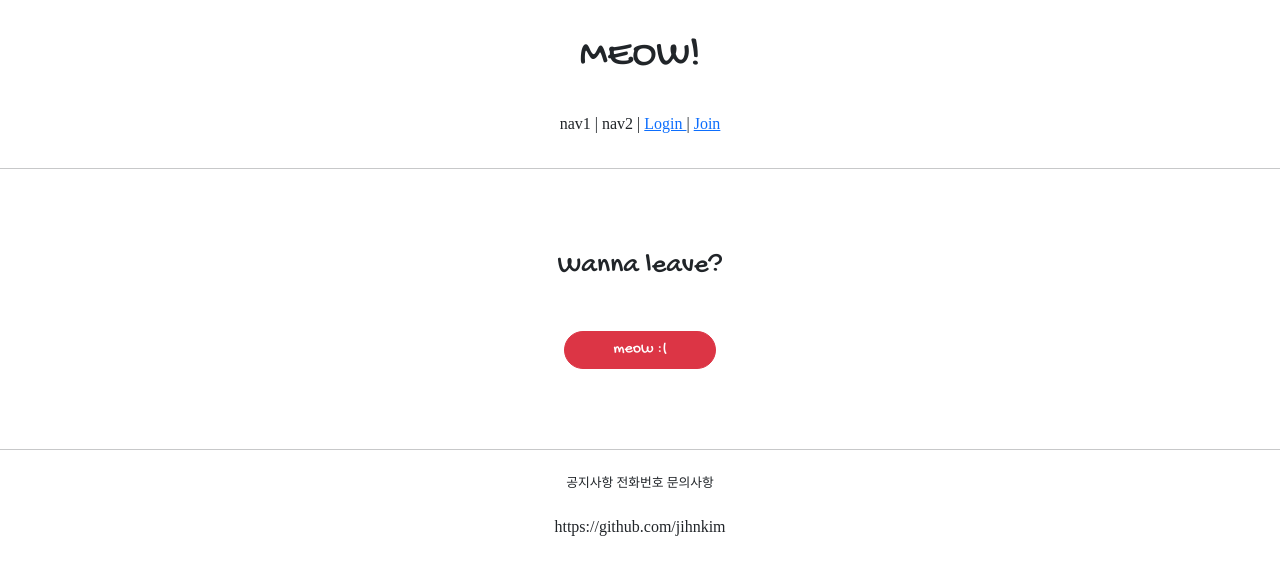
After one commit to jihnkim/kjhweb, a Django app: page /accounts/delete/1 in a window 1280 px wide. The commit adds this page. Shown: the top 575 px of the page. Run offline with Django 3.2, Linux system fonts and the light colour scheme; tables that the repository leaves empty hold one stand-in row (values such as "Sample post"); parts of the project's set-up code (start-up, migrations or seed data) failed here and were passed over; some libraries are stand-ins or nearby versions; some web fonts are replaced.

Commit message:
07/19 pattern2

```diff
--- /dev/null
+++ b/accountapp/templates/accountapp/delete.html
@@ -0,0 +1,22 @@
+{% extends 'base.html' %}
+
+{% block content %}
+    <div class="text-center mw-500 m-auto">
+        <div class="m-5">
+            <h3 style="font-family: 'Gochi Hand', cursive">Wanna leave?</h3>
+        </div>
+        <div>
+            <form action="{% url 'accountapp:delete' pk=target_user.pk %}" method="post">
+                {% csrf_token %}
+                <div style="font-family: 'Gochi Hand', cursive" class="m-5">
+                    <input type="submit" value="meow :("
+                           class="btn btn-danger rounded-pill px-5">
+                </div>
+
+            </form>
+        </div>
+    </div>
+
+
+
+{% endblock %}
--- a/accountapp/templates/accountapp/detail.html
+++ b/accountapp/templates/accountapp/detail.html
@@ -17,6 +17,11 @@
                 Info Update
             </a>
         </div>
+        <div>
+            <a href="{% url 'accountapp:delete' pk=target_user.pk %}">
+                Quit
+            </a>
+        </div>
     </div>
 
 
--- a/accountapp/urls.py
+++ b/accountapp/urls.py
@@ -1,7 +1,7 @@
 from django.contrib.auth.views import LoginView, LogoutView
 from django.urls import path, include
 
-from accountapp.views import hello_world, AccountCreateView, AccountDetailView, AccountUpdateView
+from accountapp.views import hello_world, AccountCreateView, AccountDetailView, AccountUpdateView, AccountDeleteView
 
 app_name = 'accountapp'
 
@@ -18,5 +18,9 @@ urlpatterns = [
 
     path('detail/<int:pk>', AccountDetailView.as_view(), name='detail'),
 
-    path('update/<int:pk>', AccountUpdateView.as_view(), name='update')
+    path('update/<int:pk>', AccountUpdateView.as_view(), name='update'),
+
+    path('delete/<int:pk>', AccountDeleteView.as_view(), name='delete'),
+
+
 ]
--- a/accountapp/views.py
+++ b/accountapp/views.py
@@ -5,7 +5,7 @@ from django.shortcuts import render
 
 # Create your views here.
 from django.urls import reverse, reverse_lazy
-from django.views.generic import CreateView, DetailView, UpdateView
+from django.views.generic import CreateView, DetailView, UpdateView, DeleteView
 
 from accountapp.models import HelloWorld
 """
@@ -56,3 +56,9 @@ class AccountUpdateView(UpdateView):
     context_object_name = 'target_user'
     success_url = reverse_lazy('accountapp:hello_world')
     template_name = 'accountapp/update.html'
+
+class AccountDeleteView(DeleteView):
+    model = User
+    context_object_name = 'target_user'
+    success_url = reverse_lazy('accountapp:hello_world')
+    template_name = 'accountapp/delete.html'
--- a/log.txt
+++ b/log.txt
@@ -40,3 +40,5 @@ CRUD에서 Update view 제작
 !! 틀은 create.html과 유사
 4. detail.html 수정
 !! mypage에 회원정보 수정 버튼 추가
+
+5. Delete 뷰 생성 방법은 동일.
```
